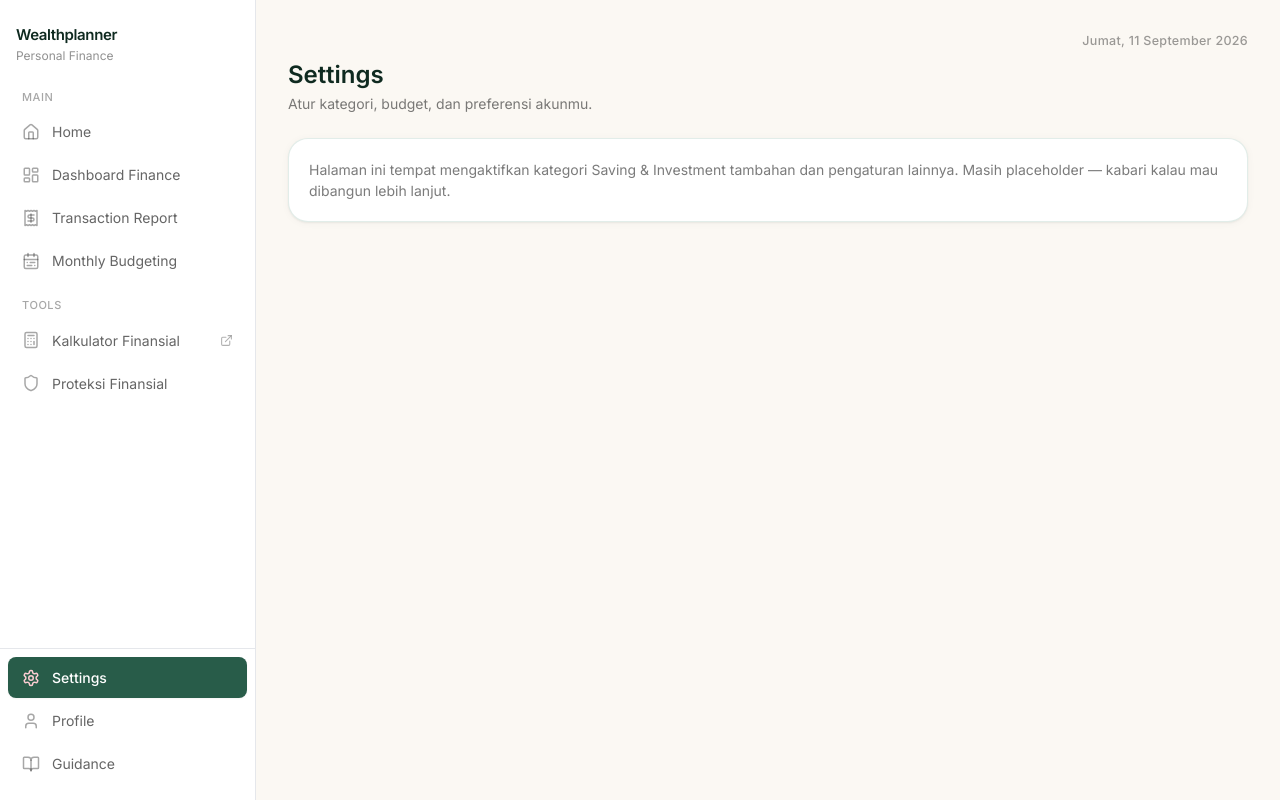
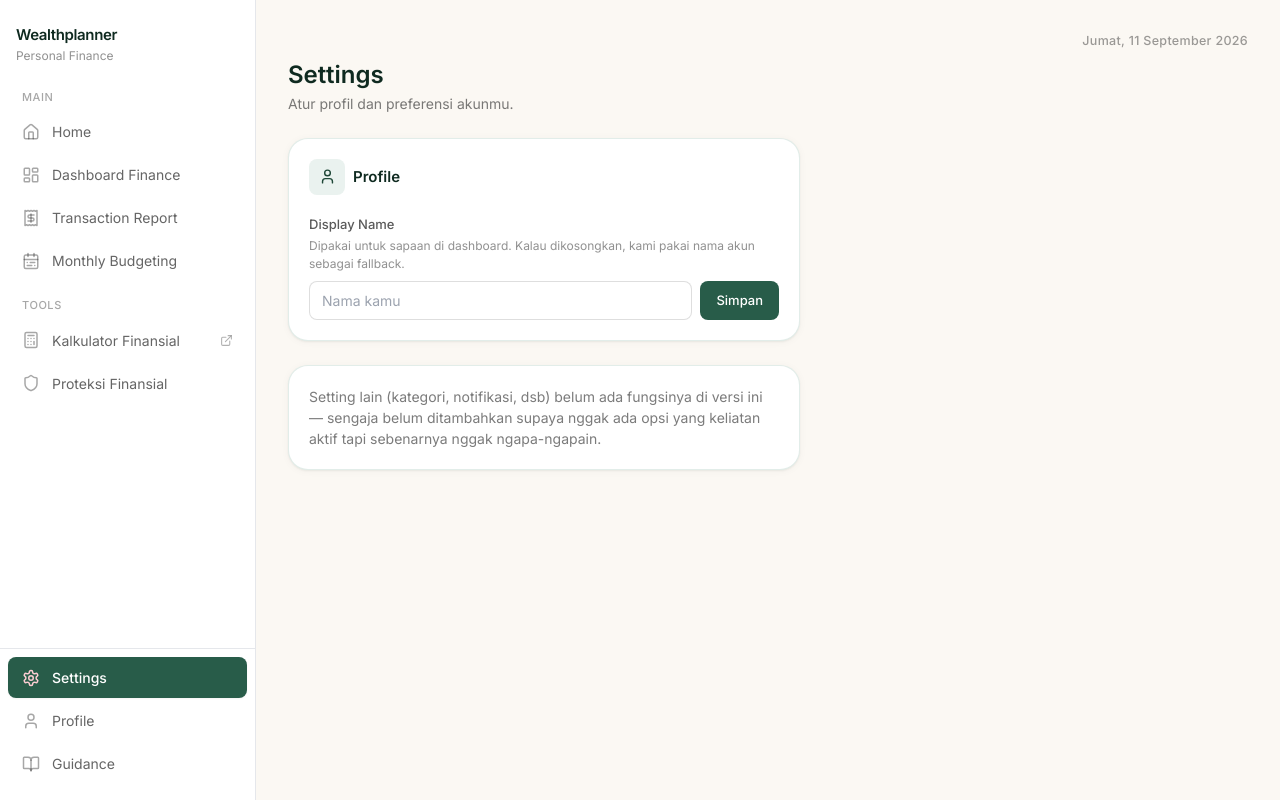
Before and after one commit to jasminework2023/personal-wealthplanner, a React (Vite) app: page /dashboard/settings in a window 1280 px wide. Built offline with nearby package versions, Linux system fonts and the light colour scheme; the HTML template or start-up script is replaced by a standard one.

Commit message:
Add files via upload

```diff
--- /dev/null
+++ b/src/pages/Guidance.tsx
@@ -0,0 +1,21 @@
+import { Card } from "../components/Card";
+import { BookOpen } from "lucide-react";
+
+export function Guidance() {
+  return (
+    <div className="flex flex-col gap-6">
+      <div>
+        <h1 className="text-2xl font-semibold text-forest-900">Guidance</h1>
+        <p className="text-[14px] text-charcoal/60 mt-0.5">Panduan singkat memakai Wealthplanner.</p>
+      </div>
+      <Card className="flex items-start gap-3">
+        <span className="flex h-9 w-9 shrink-0 items-center justify-center rounded-lg bg-lilac-50 text-lilac-700">
+          <BookOpen size={17} />
+        </span>
+        <p className="text-[14px] text-charcoal/60">
+          Knowledge base lengkap belum dibangun di versi ini (masih FUTURE). Sementara ini isinya placeholder — kabari kalau mau diisi FAQ, cara pakai Catat dengan AI, atau penjelasan istilah di Protection Planner.
+        </p>
+      </Card>
+    </div>
+  );
+}
--- a/src/pages/Home.tsx
+++ b/src/pages/Home.tsx
@@ -19,16 +19,9 @@ import { AddTransactionModal } from "../components/AddTransactionModal";
 import { DataStatusBanner } from "../components/DataStatusBanner";
 import { formatRupiah, formatCompact, formatPercent } from "../lib/format";
 import { useFinanceData } from "../lib/useFinanceData";
+import { getDisplayName, greetingWord } from "../lib/settings";
 import { totalAssets, assetTarget } from "../data/assets";
 import type { Transaction } from "../data/types";
-
-function greeting() {
-  const h = new Date().getHours();
-  if (h < 11) return "Selamat pagi";
-  if (h < 15) return "Selamat siang";
-  if (h < 18) return "Selamat sore";
-  return "Selamat malam";
-}
 
 const PIE_COLORS = ["#285C49", "#4C8570", "#D44F76", "#E17E9B", "#B58900", "#7A7A7A", "#3E7CB1", "#A93A5C"];
 
@@ -37,6 +30,8 @@ export function Home() {
   const [extraTxs, setExtraTxs] = useState<Transaction[]>([]);
   const [modalOpen, setModalOpen] = useState(false);
   const [modalMode, setModalMode] = useState<"manual" | "ai">("manual");
+
+  const displayName = getDisplayName() || username;
 
   const allTxs = [...transactions, ...extraTxs];
   const recent = [...allTxs].reverse().slice(0, 5);
@@ -56,7 +51,9 @@ export function Home() {
 
       <div className="flex items-start justify-between flex-wrap gap-3">
         <div>
-          <h1 className="text-2xl font-semibold text-forest-900">{greeting()}</h1>
+          <h1 className="text-2xl font-semibold text-forest-900">
+            {greetingWord()}{displayName ? `, ${displayName}` : ""} <span aria-hidden>👋</span>
+          </h1>
           <p className="text-[14px] text-charcoal/60 mt-0.5">Berikut ringkasan kondisi keuanganmu.</p>
         </div>
         <div className="flex gap-2">
@@ -85,7 +82,7 @@ export function Home() {
         <StatCard label="Total Assets" value={formatRupiah(totalAssets)} icon={Wallet} tone="forest" />
         <StatCard label="Total Income" value={formatRupiah(totalIncome)} icon={TrendingUp} tone="forest" />
         <StatCard label="Total Spending" value={formatRupiah(totalExpense)} icon={TrendingDown} tone="rose" />
-        <StatCard label="Monthly Savings" value={formatRupiah(totalSaving)} icon={PiggyBank} tone="forest" />
+        <StatCard label="Monthly Savings" value={formatRupiah(totalSaving)} icon={PiggyBank} tone="lilac" />
       </div>
 
       <div className="grid grid-cols-1 lg:grid-cols-2 gap-4">
--- a/src/pages/Settings.tsx
+++ b/src/pages/Settings.tsx
@@ -1,15 +1,59 @@
+import { useState } from "react";
+import { Check, User as UserIcon } from "lucide-react";
 import { Card } from "../components/Card";
+import { getDisplayName, setDisplayName } from "../lib/settings";
+import { useFinanceData } from "../lib/useFinanceData";
 
 export function Settings() {
+  const { username } = useFinanceData();
+  const [name, setName] = useState(() => getDisplayName());
+  const [saved, setSaved] = useState(false);
+
+  function handleSave() {
+    setDisplayName(name);
+    setSaved(true);
+    setTimeout(() => setSaved(false), 1800);
+  }
+
   return (
     <div className="flex flex-col gap-6">
       <div>
         <h1 className="text-2xl font-semibold text-forest-900">Settings</h1>
-        <p className="text-[14px] text-charcoal/60 mt-0.5">Atur kategori, budget, dan preferensi akunmu.</p>
+        <p className="text-[14px] text-charcoal/60 mt-0.5">Atur profil dan preferensi akunmu.</p>
       </div>
-      <Card>
+
+      <Card className="max-w-lg">
+        <div className="flex items-center gap-2 mb-4">
+          <span className="flex h-9 w-9 items-center justify-center rounded-lg bg-forest-50 text-forest-700">
+            <UserIcon size={17} />
+          </span>
+          <h3 className="text-[15px] font-semibold text-forest-900">Profile</h3>
+        </div>
+
+        <label className="text-[13px] font-medium text-charcoal/75">Display Name</label>
+        <p className="text-[12px] text-charcoal/50 mt-0.5 mb-2">
+          Dipakai untuk sapaan di dashboard. Kalau dikosongkan, kami pakai nama akun{username ? ` (${username})` : ""} sebagai fallback.
+        </p>
+        <div className="flex gap-2">
+          <input
+            value={name}
+            onChange={(e) => setName(e.target.value)}
+            placeholder={username || "Nama kamu"}
+            className="flex-1 border border-charcoal/15 rounded-lg px-3 py-2 text-[14px] outline-none focus:border-forest-400 focus:ring-2 focus:ring-forest-50"
+          />
+          <button
+            onClick={handleSave}
+            className="flex items-center gap-1.5 bg-forest-600 text-white rounded-lg px-4 py-2 text-[13px] font-medium hover:bg-forest-700"
+          >
+            {saved ? <Check size={14} /> : null}
+            {saved ? "Tersimpan" : "Simpan"}
+          </button>
+        </div>
+      </Card>
+
+      <Card className="max-w-lg">
         <p className="text-[14px] text-charcoal/60">
-          Halaman ini tempat mengaktifkan kategori Saving & Investment tambahan dan pengaturan lainnya. Masih placeholder — kabari kalau mau dibangun lebih lanjut.
+          Setting lain (kategori, notifikasi, dsb) belum ada fungsinya di versi ini — sengaja belum ditambahkan supaya nggak ada opsi yang keliatan aktif tapi sebenarnya nggak ngapa-ngapain.
         </p>
       </Card>
     </div>
```
